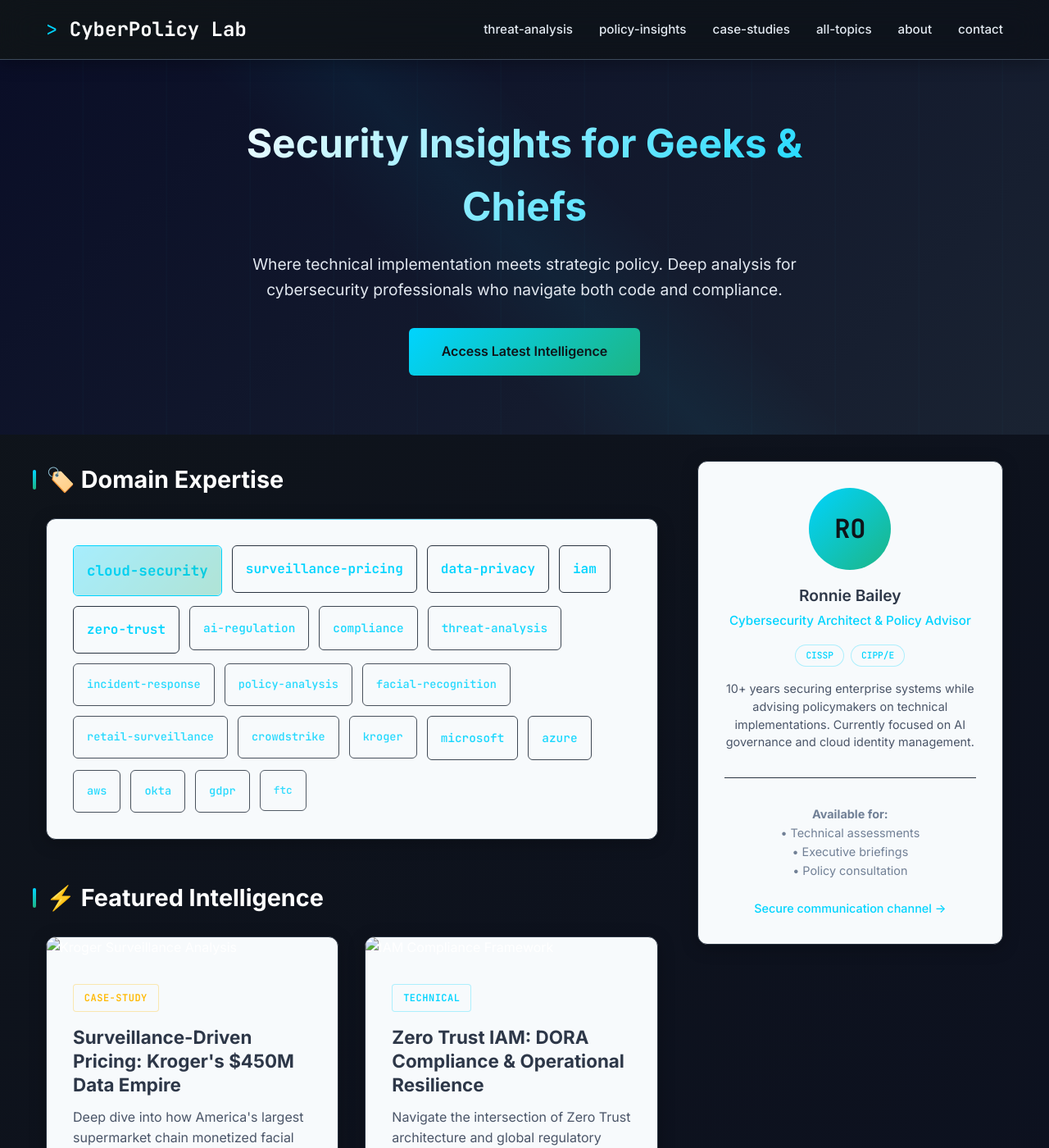
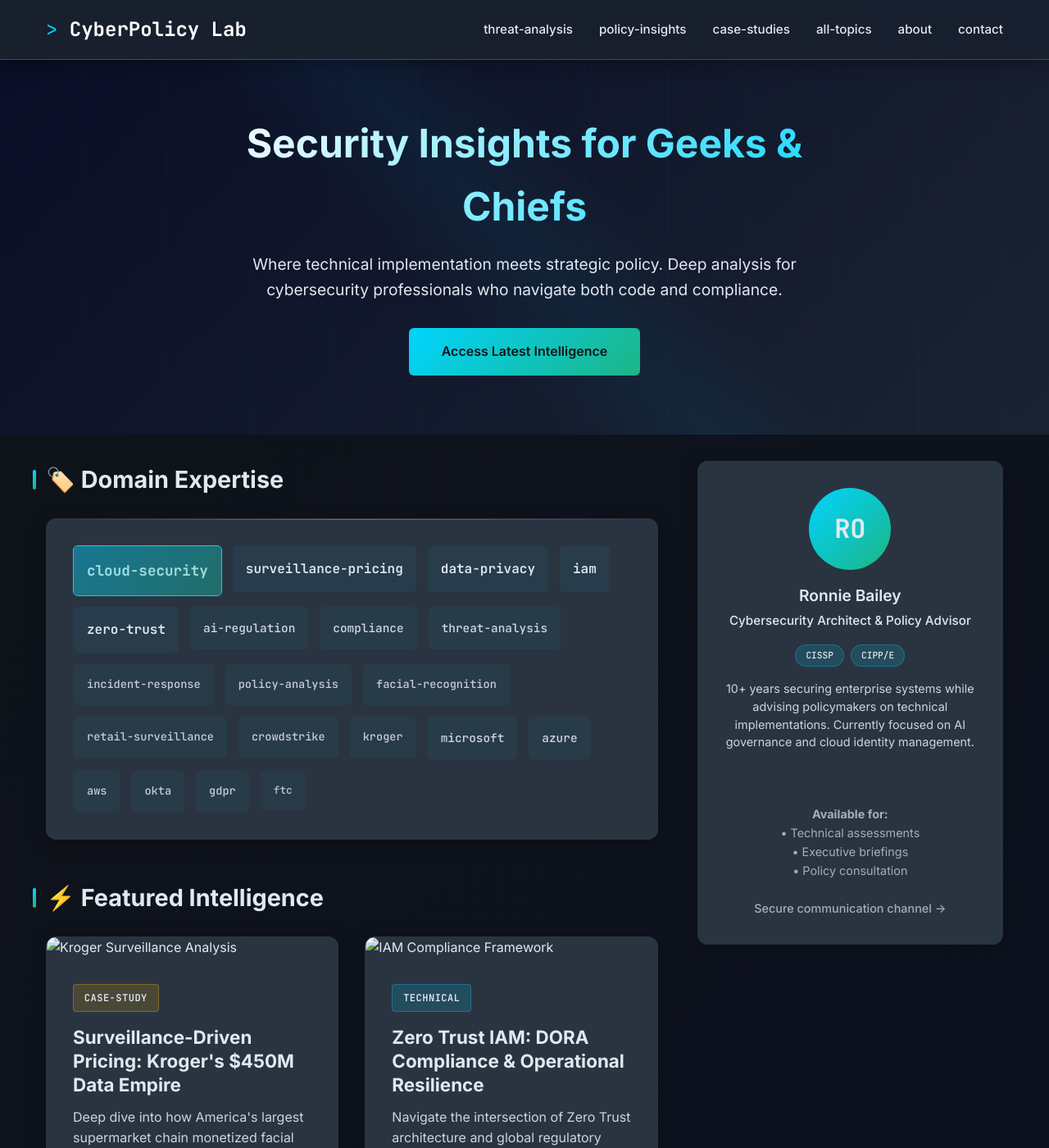
Before and after one commit to ronnie-bailey/threatlines, a Jekyll site: the page built from index.html, in a window 1280 px wide and 1400 px high. Shown: the whole window at 82% size. Built offline with Jekyll 4.4.1, drawn with Linux system fonts in a browser that asks for light colours.

Commit message:
Update main.css

```diff
--- a/assets/css/main.css
+++ b/assets/css/main.css
@@ -896,37 +896,6 @@ h2::before {
     }
 }
 
-/* Force override ALL white backgrounds */
-* {
-    background-color: inherit !important;
-}
-
-html, body {
-    background: linear-gradient(135deg, var(--dark) 0%, var(--primary) 100%) !important;
-}
-
-/* Target common Jekyll/theme white backgrounds */
-.page-content,
-.wrapper,
-.site-content,
-article,
-.post,
-.content,
-.main-content,
-.post-wrapper,
-.container,
-main {
-    background: transparent !important;
-    background-color: transparent !important;
-}
-
-/* Ensure main sections use dark cards */
-.tag-cloud-section,
-.featured-section,
-.articles-section {
-    background: transparent;
-}
-
 /* Subtle animations for professional feel */
 @keyframes pulse-glow {
     0%, 100% { opacity: 0.3; }
@@ -946,3 +915,88 @@ main {
     animation: pulse-glow 3s ease-in-out infinite;
     pointer-events: none;
 }
+
+/* CRITICAL OVERRIDES - These must be at the end to take precedence */
+/* Force override ALL white backgrounds with maximum specificity */
+html {
+    background: linear-gradient(135deg, #0f1419 0%, #0a0e27 100%) !important;
+}
+
+body {
+    background: linear-gradient(135deg, #0f1419 0%, #0a0e27 100%) !important;
+}
+
+/* Target ALL possible white background elements */
+.page-content,
+.wrapper,
+.site-content,
+article,
+.post,
+.content,
+.main-content,
+.post-wrapper,
+.container,
+main,
+.site-wrapper,
+.page-wrapper,
+.entry-content,
+.hfeed,
+.site,
+#main,
+#content,
+.minima-social-icons {
+    background: transparent !important;
+    background-color: transparent !important;
+}
+
+/* Jekyll Minima theme specific overrides */
+.site-header,
+.site-footer,
+.page-content .wrapper {
+    background: transparent !important;
+}
+
+/* Force card styles with maximum specificity */
+body .tag-cloud,
+body .featured-card,
+body .article-card,
+body .author-bio-sidebar,
+body .post-content,
+body .post-toc {
+    background: #2a3441 !important;
+    background-color: #2a3441 !important;
+    color: #e2e8f0 !important;
+}
+
+/* Force text colors */
+body .tag-cloud *,
+body .featured-card *,
+body .article-card *,
+body .author-bio-sidebar *,
+body .post-content *,
+body .post-toc * {
+    color: inherit !important;
+}
+
+/* Specific text elements */
+body .featured-title,
+body .article-title,
+body .author-name,
+body .post-title,
+body h1, body h2, body h3, body h4, body h5, body h6 {
+    color: #e2e8f0 !important;
+}
+
+body .featured-excerpt,
+body .article-excerpt,
+body .author-bio,
+body .post-content p,
+body .post-content li {
+    color: #cbd5e0 !important;
+}
+
+body .article-meta,
+body .post-meta,
+body .contact-note {
+    color: #a0aec0 !important;
+}
```
